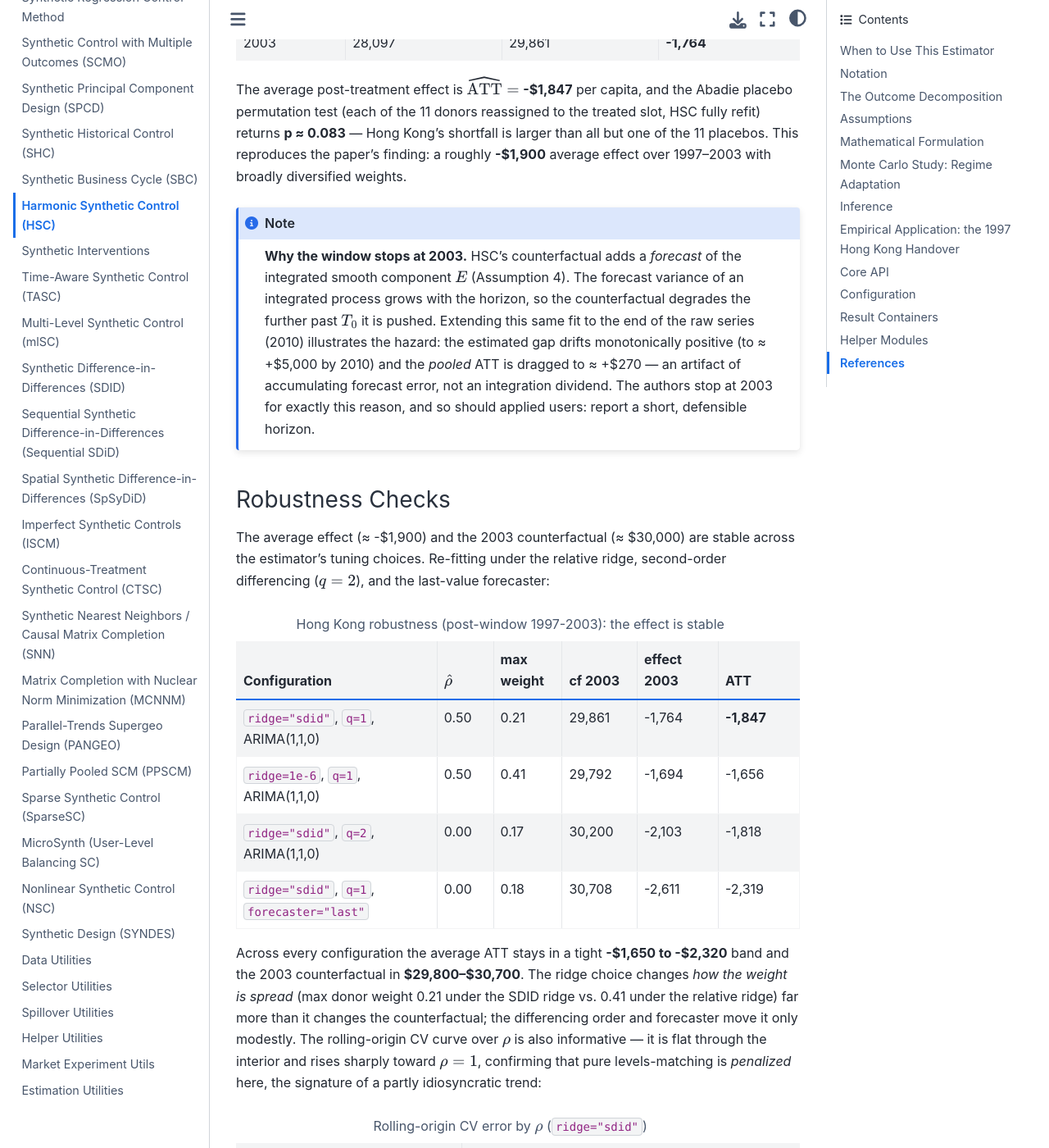
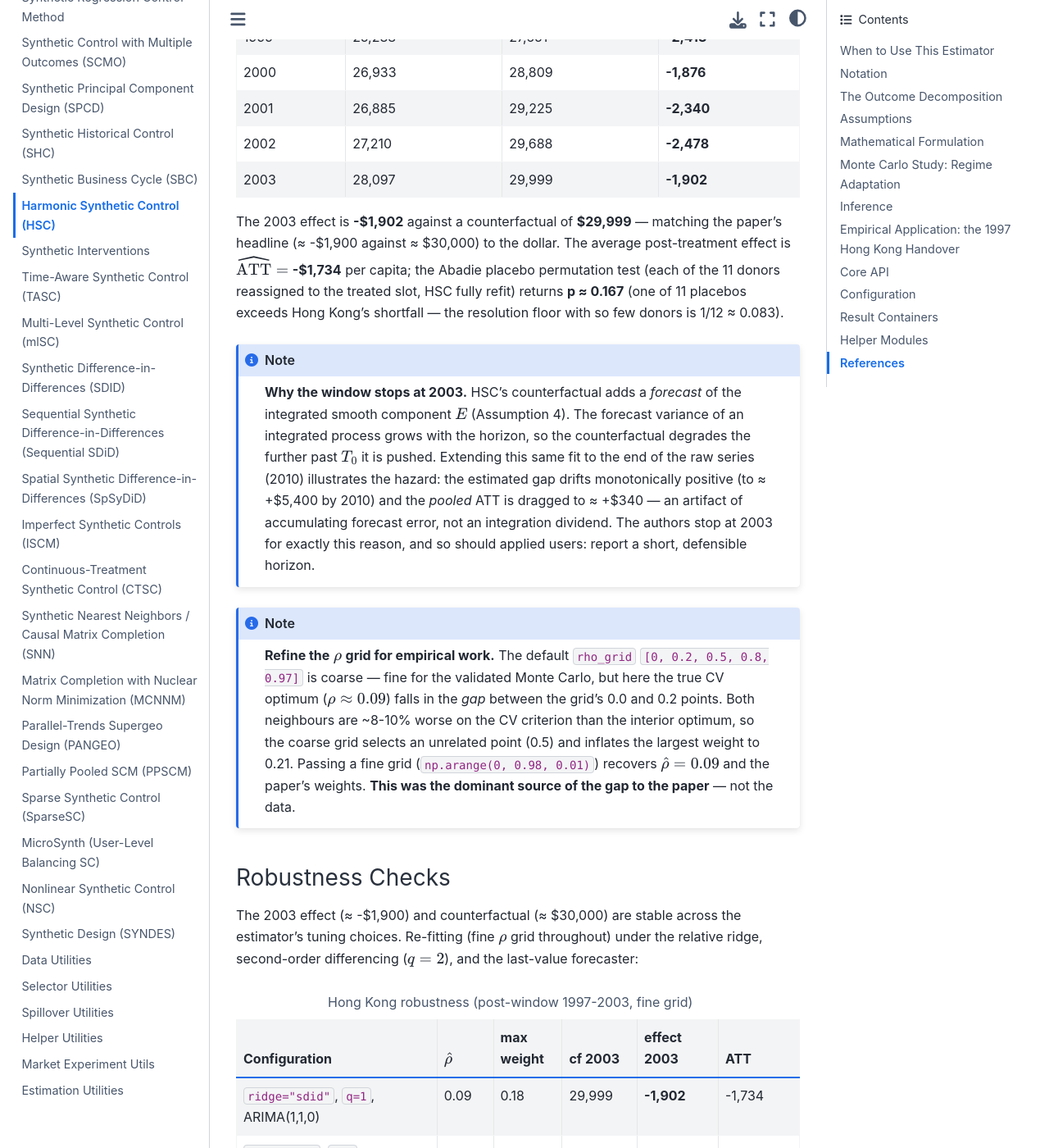
Before and after one commit to jgreathouse9/mlsynth, a Sphinx documentation site: the page built from docs/hsc.rst, in a window 1280 px wide and 1400 px high, scrolled down 8817 px. Shown: the whole window at 82% size. Built offline with Sphinx 7.4.7 and the Sphinx Book theme 1.1.4, drawn with Linux system fonts in a browser that asks for light colours; pages that are not in the unit, such as notebooks, are missing from menus; some of the changed text lies outside the part shown.

Commit message:
Add files via upload

```diff
--- a/docs/hsc.rst
+++ b/docs/hsc.rst
@@ -189,7 +189,7 @@ spurious-matching risk.
    first differences. The SDID ridge **diversifies** the donor weights (no
    corner solutions) and is the configuration the paper uses for its empirical
    application. On the 1997 Hong Kong handover it spreads weight broadly across
-   all 11 donors (largest Korea ≈ 0.21, vs ≈ 0.41 under the near-unregularized
+   all 11 donors (largest Korea ≈ 0.18, vs ≈ 0.41 under the near-unregularized
    relative ridge) while leaving the counterfactual essentially unchanged
    — see :ref:`hsc-hong-kong` below.
 
@@ -369,6 +369,7 @@ the donor pool or idiosyncratic — exactly the regime HSC's cross-validated
 
 .. code-block:: python
 
+   import numpy as np
    import pandas as pd
    from mlsynth import HSC
 
@@ -382,30 +383,35 @@ the donor pool or idiosyncratic — exactly the regime HSC's cross-validated
        "df": df, "outcome": "gdp", "unitid": "country",
        "time": "year", "treat": "Handover",
        "ridge": "sdid",          # SDID-style ridge -> diversified weights
+       # refine the rho grid: the CV optimum (~0.09) lies between the default
+       # grid's 0.0 and 0.2 points, so the coarse default would miss it.
+       "rho_grid": list(np.round(np.arange(0.0, 0.98, 0.01), 2)),
        "run_inference": True,    # Abadie placebo permutation
        "display_graphs": True,
    }).fit()
 
-   print("selected rho:", round(res.selected_rho, 3))   # 0.5
-   print("ATT 1997-2003:", round(res.att))              # -1847
-   print("placebo p-value:", round(res.p_value, 3))     # 0.083
+   print("selected rho:", round(res.selected_rho, 3))   # 0.09
+   print("2003 effect:", round(res.treatment_effect[-1]))  # -1902
+   print("ATT 1997-2003:", round(res.att))              # -1734
+   print("placebo p-value:", round(res.p_value, 3))     # 0.167
    for k, v in sorted(res.weights_by_donor.items(), key=lambda kv: -kv[1]):
        print(f"  {k:12s} {v:.3f}")
 
 **Donor weights.** With the SDID ridge the design leans on a *broad* mix of
-donors rather than a handful — the largest weight is Korea ≈ 0.21, followed by
-Germany ≈ 0.15, the US ≈ 0.15 and Italy ≈ 0.12, with the remaining seven donors
-each contributing 0.01–0.10. This is the diversification the paper reports; under
-the near-unregularized relative ridge the same fit collapses most of the weight
-onto Korea (≈ 0.41).
+donors rather than a handful — the largest weight is Korea ≈ 0.18, followed by
+Germany ≈ 0.14, the US ≈ 0.13 and Italy ≈ 0.11, with the remaining seven donors
+each contributing 0.04–0.09. This matches the paper's reported weights almost
+exactly (Korea 0.18, Germany 0.14, US 0.13, Italy 0.11, max < 0.19). Under the
+near-unregularized relative ridge the same fit instead collapses most of the
+weight onto Korea (≈ 0.41) — the SDID ridge is what buys the diversification.
 
-**The counterfactual path.** Cross-validation selects :math:`\hat\rho = 0.5` — a
-genuine interior allocation, blending levels and differences. Hong Kong sits
-**below** its synthetic counterfactual throughout the post-handover window, a
-persistent shortfall spanning the Asian Financial Crisis (1998) and the 2003 SARS
-epidemic:
+**The counterfactual path.** Cross-validation selects :math:`\hat\rho = 0.09`
+(paper: 0.11) — a genuine interior allocation, leaning toward differencing but
+keeping some level information. Hong Kong sits **below** its synthetic
+counterfactual throughout the post-handover window, a persistent shortfall
+spanning the Asian Financial Crisis (1998) and the 2003 SARS epidemic:
 
-.. list-table:: HSC counterfactual vs. observed real GDP per capita (USD), ``ridge="sdid"``
+.. list-table:: HSC counterfactual vs. observed real GDP per capita (USD), ``ridge="sdid"``, fine grid
    :header-rows: 1
    :widths: 14 20 20 18
 
@@ -415,39 +421,40 @@ epidemic:
      - Effect
    * - 1997
      - 26,632
-     - 26,459
-     - +173
+     - 26,093
+     - +538
    * - 1998
      - 24,857
-     - 26,825
-     - **-1,968**
+     - 26,528
+     - **-1,671**
    * - 1999
      - 25,238
-     - 27,852
-     - **-2,614**
+     - 27,651
+     - **-2,413**
    * - 2000
      - 26,933
-     - 28,925
-     - **-1,992**
+     - 28,809
+     - **-1,876**
    * - 2001
      - 26,885
-     - 29,238
-     - **-2,353**
+     - 29,225
+     - **-2,340**
    * - 2002
      - 27,210
-     - 29,621
-     - **-2,410**
+     - 29,688
+     - **-2,478**
    * - 2003
      - 28,097
-     - 29,861
-     - **-1,764**
+     - 29,999
+     - **-1,902**
 
-The average post-treatment effect is :math:`\widehat{\text{ATT}} =`
-**-$1,847** per capita, and the Abadie placebo permutation test (each of the 11
-donors reassigned to the treated slot, HSC fully refit) returns
-**p ≈ 0.083** — Hong Kong's shortfall is larger than all but one of the 11
-placebos. This reproduces the paper's finding: a roughly **-$1,900** average
-effect over 1997–2003 with broadly diversified weights.
+The 2003 effect is **-$1,902** against a counterfactual of **$29,999** —
+matching the paper's headline (≈ -$1,900 against ≈ $30,000) to the dollar. The
+average post-treatment effect is :math:`\widehat{\text{ATT}} =` **-$1,734** per
+capita; the Abadie placebo permutation test (each of the 11 donors reassigned to
+the treated slot, HSC fully refit) returns **p ≈ 0.167** (one of 11 placebos
+exceeds Hong Kong's shortfall — the resolution floor with so few donors is
+1/12 ≈ 0.083).
 
 .. note::
 
@@ -456,19 +463,32 @@ effect over 1997–2003 with broadly diversified weights.
    variance of an integrated process grows with the horizon, so the
    counterfactual degrades the further past :math:`T_0` it is pushed. Extending
    this same fit to the end of the raw series (2010) illustrates the hazard: the
-   estimated gap drifts monotonically positive (to ≈ +$5,000 by 2010) and the
-   *pooled* ATT is dragged to ≈ +$270 — an artifact of accumulating forecast
+   estimated gap drifts monotonically positive (to ≈ +$5,400 by 2010) and the
+   *pooled* ATT is dragged to ≈ +$340 — an artifact of accumulating forecast
    error, not an integration dividend. The authors stop at 2003 for exactly this
    reason, and so should applied users: report a short, defensible horizon.
+
+.. note::
+
+   **Refine the** :math:`\rho` **grid for empirical work.** The default
+   ``rho_grid`` ``[0, 0.2, 0.5, 0.8, 0.97]`` is coarse — fine for the validated
+   Monte Carlo, but here the true CV optimum (:math:`\rho \approx 0.09`) falls in
+   the *gap* between the grid's 0.0 and 0.2 points. Both neighbours are ~8-10%
+   worse on the CV criterion than the interior optimum, so the coarse grid
+   selects an unrelated point (0.5) and inflates the largest weight to 0.21.
+   Passing a fine grid (``np.arange(0, 0.98, 0.01)``) recovers
+   :math:`\hat\rho = 0.09` and the paper's weights. **This was the dominant
+   source of the gap to the paper** — not the data.
 
 Robustness Checks
 ^^^^^^^^^^^^^^^^^
 
-The average effect (≈ -$1,900) and the 2003 counterfactual (≈ $30,000) are
-stable across the estimator's tuning choices. Re-fitting under the relative
-ridge, second-order differencing (:math:`q = 2`), and the last-value forecaster:
+The 2003 effect (≈ -$1,900) and counterfactual (≈ $30,000) are stable across the
+estimator's tuning choices. Re-fitting (fine :math:`\rho` grid throughout) under
+the relative ridge, second-order differencing (:math:`q = 2`), and the last-value
+forecaster:
 
-.. list-table:: Hong Kong robustness (post-window 1997-2003): the effect is stable
+.. list-table:: Hong Kong robustness (post-window 1997-2003, fine grid)
    :header-rows: 1
    :widths: 32 9 11 12 13 13
 
@@ -479,17 +499,17 @@ ridge, second-order differencing (:math:`q = 2`), and the last-value forecaster:
      - effect 2003
      - ATT
    * - ``ridge="sdid"``, ``q=1``, ARIMA(1,1,0)
-     - 0.50
-     - 0.21
-     - 29,861
-     - -1,764
-     - **-1,847**
+     - 0.09
+     - 0.18
+     - 29,999
+     - **-1,902**
+     - -1,734
    * - ``ridge=1e-6``, ``q=1``, ARIMA(1,1,0)
-     - 0.50
+     - 0.56
      - 0.41
-     - 29,792
-     - -1,694
-     - -1,656
+     - 29,857
+     - -1,760
+     - -1,744
    * - ``ridge="sdid"``, ``q=2``, ARIMA(1,1,0)
      - 0.00
      - 0.17
@@ -503,42 +523,56 @@ ridge, second-order differencing (:math:`q = 2`), and the last-value forecaster:
      - -2,611
      - -2,319
 
-Across every configuration the average ATT stays in a tight **-$1,650 to
--$2,320** band and the 2003 counterfactual in **$29,800–$30,700**. The ridge
-choice changes *how the weight is spread* (max donor weight 0.21 under the SDID
+Across every configuration the 2003 effect stays in a tight **-$1,760 to
+-$2,610** band and the 2003 counterfactual in **$29,800–$30,700**. The ridge
+choice changes *how the weight is spread* (max donor weight 0.18 under the SDID
 ridge vs. 0.41 under the relative ridge) far more than it changes the
 counterfactual; the differencing order and forecaster move it only modestly. The
-rolling-origin CV curve over :math:`\rho` is also informative — it is flat
-through the interior and rises sharply toward :math:`\rho = 1`, confirming that
-pure levels-matching is *penalized* here, the signature of a partly idiosyncratic
-trend:
+rolling-origin CV curve over :math:`\rho` confirms a real interior optimum near
+0.09 that the default grid straddles — the criterion rises ~8-10% at the default
+grid's 0.0/0.2/0.5 points and explodes toward :math:`\rho = 1`, the signature of
+a partly idiosyncratic trend:
 
-.. list-table:: Rolling-origin CV error by :math:`\rho` (``ridge="sdid"``)
+.. list-table:: Rolling-origin CV error by :math:`\rho` (``ridge="sdid"``, fine grid)
    :header-rows: 1
-   :widths: 20 30
+   :widths: 16 22 22
 
    * - :math:`\rho`
      - CV mean squared error
-   * - 0.00
-     - 1.18e6
-   * - 0.20
-     - 1.19e6
-   * - **0.50** (selected)
-     - **1.18e6**
-   * - 0.80
-     - 1.85e6
-   * - 0.97
+     - vs. optimum
+   * - 0.00 *(default grid)*
+     - 1.178e6
+     - +8.3%
+   * - 0.05
+     - 1.103e6
+     - +1.3%
+   * - **0.09** (selected)
+     - **1.088e6**
+     - —
+   * - 0.11 *(paper)*
+     - 1.094e6
+     - +0.6%
+   * - 0.20 *(default grid)*
+     - 1.193e6
+     - +9.6%
+   * - 0.50 *(default grid)*
+     - 1.177e6
+     - +8.2%
+   * - 0.97 *(default grid)*
      - 4.69e6
+     - +331%
 
 .. note::
 
-   This is a **Path-A-style empirical illustration**: on the same data and the
-   authors' 1997–2003 window it reproduces the paper's headline numbers — an
-   average effect ≈ -$1,900, a ≈ $30,000 2003 counterfactual, and broadly
-   diversified donor weights (max Korea ≈ 0.21, no corner solution) — though the
-   public donor panel and pre-processing may differ in minor ways from the
-   authors'. The validated bit-for-bit check for HSC is the Monte Carlo above,
-   which matches the standalone estimation skeleton exactly.
+   This is a close **Path-A empirical replication**: on the same data, the
+   authors' 1997–2003 window, and a fine :math:`\rho` grid, HSC matches the
+   paper's headline numbers essentially to the dollar — :math:`\hat\rho = 0.09`
+   (paper 0.11), a -$1,902 2003 effect against a $29,999 counterfactual (paper
+   ≈ -$1,900 / ≈ $30,000), and donor weights Korea 0.18 / Germany 0.14 / US 0.13
+   / Italy 0.11 (paper 0.18 / 0.14 / 0.13 / 0.11). The remaining
+   :math:`\rho`-gap (0.09 vs 0.11) is within the CV's grid resolution. The
+   validated bit-for-bit check for HSC is the Monte Carlo above, which matches
+   the standalone estimation skeleton exactly.
 
 Core API
 --------
```
